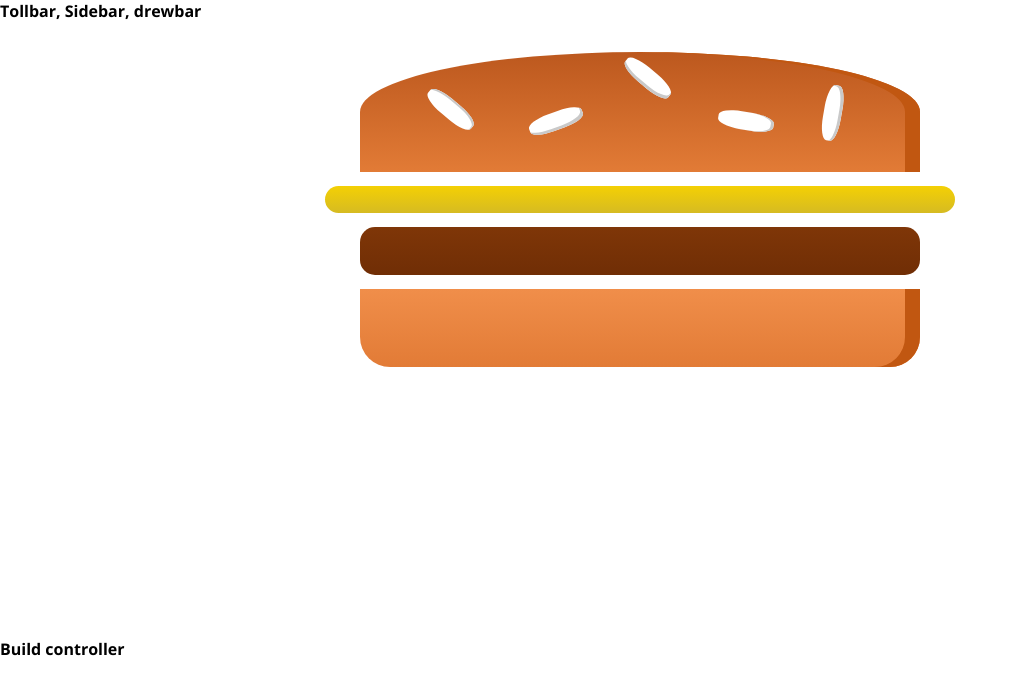
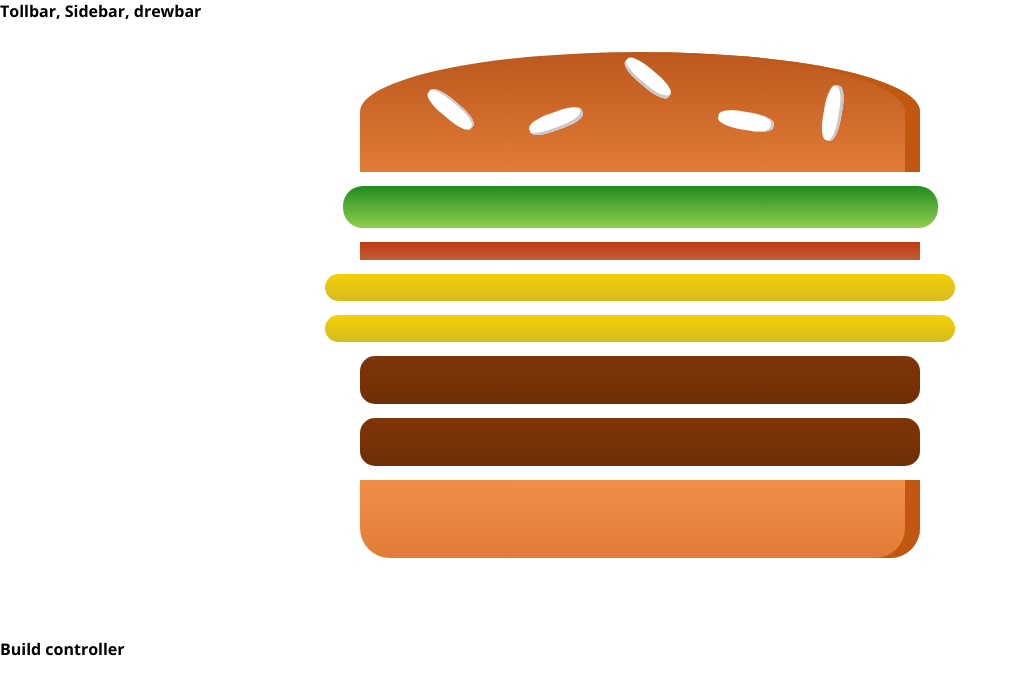
Before and after one commit to AharonIsraelCohen/react-burget-app, a React app: page / in a window 1280 px wide. Shown: the top 694 px of the page, without its empty margins (0-1018 px from the left). Built offline with nearby package versions, Linux system fonts and the light colour scheme.

Commit message:
after adding ingredients

```diff
--- a/src/components/Burger/Burger.js
+++ b/src/components/Burger/Burger.js
@@ -3,11 +3,17 @@
 import BurgerIngredient from './BurgerIngredient/BurgerIngredient'
 
 const burger = (props) => {
+    const transformedIngredients = Object.keys(props.ingredients)
+        .map(igKey => {
+            return [...Array(props.ingredients[igKey])].map((_, i) => {
+                return <BurgerIngredient key={igKey + i} type={igKey}></BurgerIngredient>
+            })
+        });
+
     return (
         <div className={classes.Burger}>
             <BurgerIngredient type="bread-top"></BurgerIngredient>
-            <BurgerIngredient type="cheese"></BurgerIngredient>
-            <BurgerIngredient type="meat"></BurgerIngredient>
+            {transformedIngredients}
             <BurgerIngredient type="bread-bottom"></BurgerIngredient>
         </div>
     );
--- a/src/containers/BurgerBuilder/BurgerBuilder.js
+++ b/src/containers/BurgerBuilder/BurgerBuilder.js
@@ -3,10 +3,20 @@
 import Burger from '../../components/Burger/Burger'
 
 class BurgerBuilder extends Component {
+
+    state = {
+        ingredients: {
+            salad: 1,
+            bacon: 1,
+            cheese: 2,
+            meat: 2
+        }
+    }
+
     render () {
         return (
             <Aux>
-                <Burger></Burger>
+                <Burger ingredients={this.state.ingredients}></Burger>
                 <div>Build controller</div>
             </Aux>
         );
```
